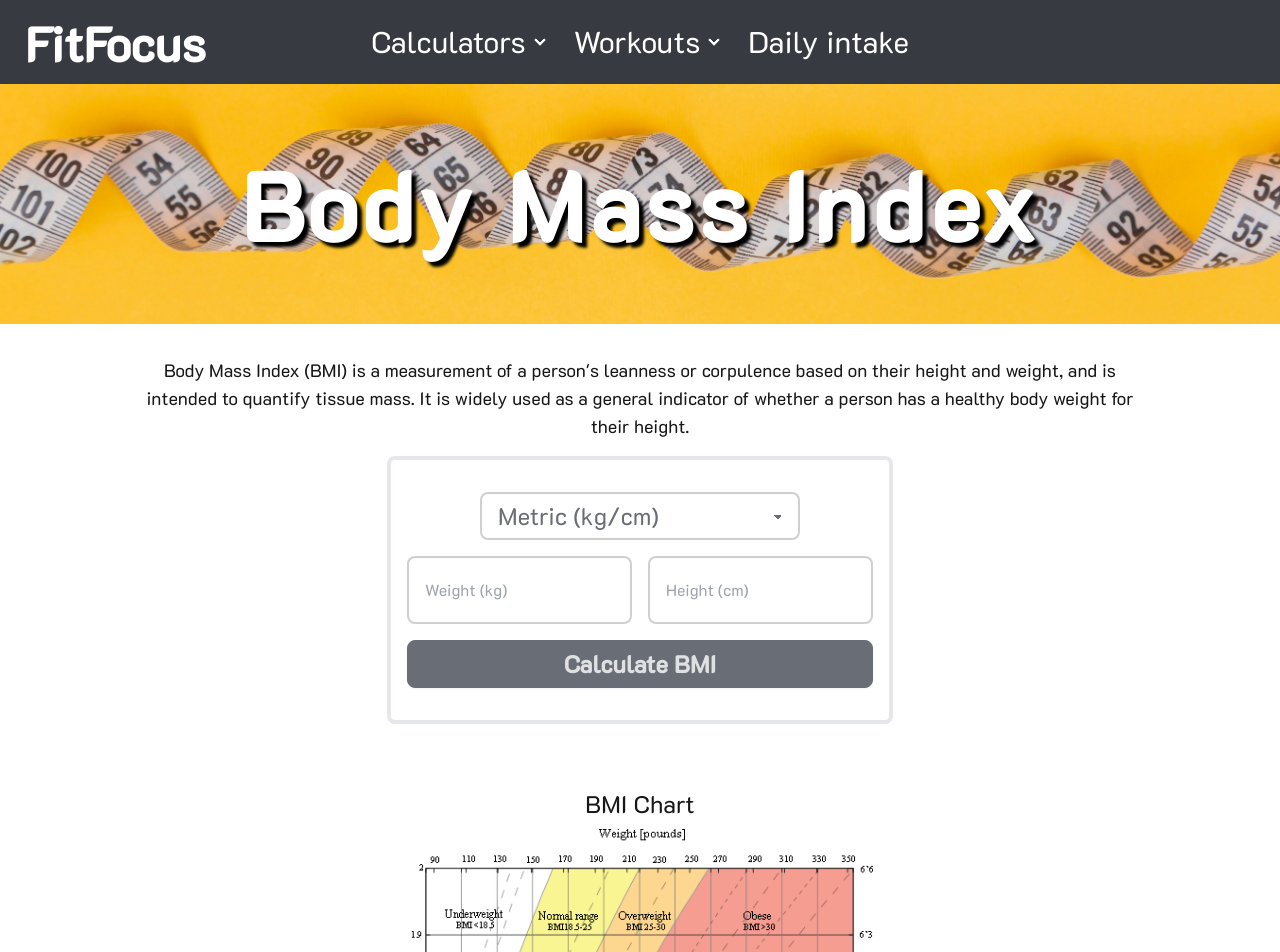
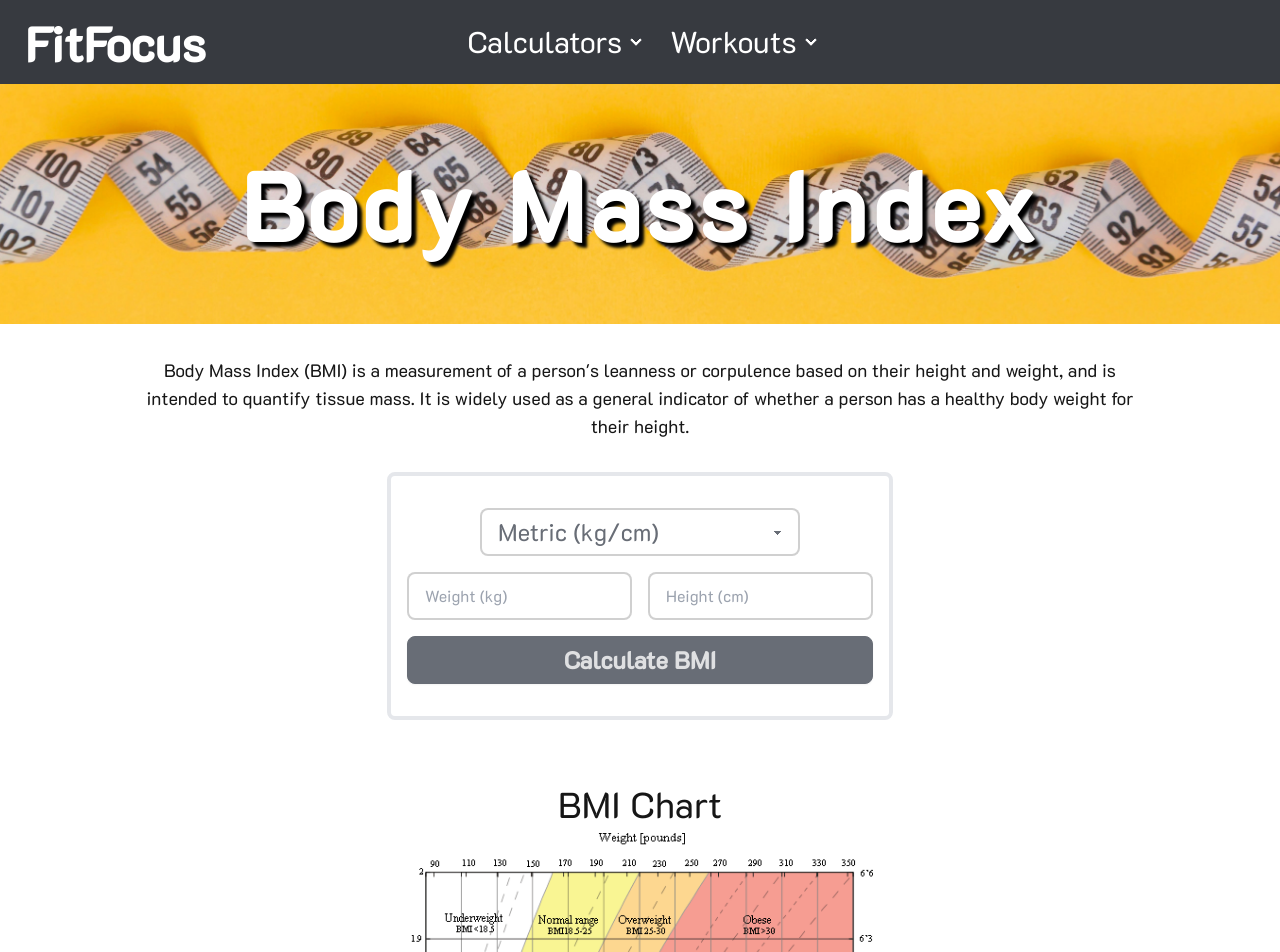
Before and after one commit to MauroT11/FitFocus, a Next.js app: page /calculators/bmi in a window 1280 px wide. Shown: the top 952 px of the page. Built offline with nearby package versions, Linux system fonts and the light colour scheme.

Commit message:
mobile UI hotfix

```diff
--- a/src/app/calculators/bmi/page.js
+++ b/src/app/calculators/bmi/page.js
@@ -16,14 +16,14 @@ export default function page() {
             <div className="min-h-[10rem] lg:min-h-[15rem] relative bg-cover bg-center min-w-full items-center flex flex-col  justify-center text-white " style={{ backgroundImage: "url('/images/yellowtape.jpg')" }}>
                 <h1 className="text-4xl lg:text-8xl font-bold tracking-wider text-shadow-header">Body Mass Index</h1>
             </div>
-            <div className="flex flex-col text-center gap-4 my-8 items-center">
+            <div className="flex flex-col text-center gap-8 my-8 items-center">
                 <p className="px-4 lg:px-0 lg:text-lg lg:max-w-[1000px]">Body Mass Index (BMI) is a measurement of a person&apos;s leanness or corpulence based on their height and weight, and is intended to quantify tissue mass. It is widely used as a general indicator of whether a person has a healthy body weight for their height.</p>
                 <div className="flex flex-col items-center gap-16">
                     <div className="border-4 rounded-lg py-8 px-4">
                         <BMICalculator />
                     </div>
                     <div className="flex flex-col px-8 gap-2">
-                        <p className="text-lg lg:text-2xl">BMI Chart</p>
+                        <p className="text-2xl lg:text-4xl">BMI Chart</p>
                         <Image src={chart} width={500} height={600} alt="Photo of Scale" className="rounded-2xl" />
                     </div>
                 </div>
--- a/src/app/workouts/arms/page.js
+++ b/src/app/workouts/arms/page.js
@@ -42,7 +42,7 @@ export default function Page() {
             </div>
             <div className="flex flex-col gap-4 lg:px-0 py-4 items-center text-center ">
                 <h2 className="text-2xl font-bold">Why train your arm muscles?</h2>
-                <p className="max-w-[70rem] lg:text-lg">Strong arms improve overall upper body strength, helping with everyday tasks like lifting and carrying. They stabilize joints, reducing the risk of injury. Plus, working out arms can boost your performance in other exercises like bench presses and pull-ups.</p>
+                <p className="max-w-[70rem] px-2 text-sm lg:text-lg">Strong arms improve overall upper body strength, helping with everyday tasks like lifting and carrying. They stabilize joints, reducing the risk of injury. Plus, working out arms can boost your performance in other exercises like bench presses and pull-ups.</p>
             </div>
             <div className="flex flex-col gap-8 items-center py-8">
                 <div className="flex flex-col">
--- a/src/app/workouts/back/page.js
+++ b/src/app/workouts/back/page.js
@@ -42,7 +42,7 @@ export default function Page() {
             </div>
             <div className="flex flex-col gap-4 lg:px-0 py-4 items-center text-center ">
                 <h2 className="text-2xl font-bold">Why train your back muscles?</h2>
-                <p className="max-w-[70rem] lg:text-lg">Training back muscles is essential for a balanced, strong physique. It improves posture, reducing the risk of back pain and injuries. A strong back supports overall movement and stability, enhancing performance in other exercises and daily activities.</p>
+                <p className="max-w-[70rem] px-2 text-sm lg:text-lg">Training back muscles is essential for a balanced, strong physique. It improves posture, reducing the risk of back pain and injuries. A strong back supports overall movement and stability, enhancing performance in other exercises and daily activities.</p>
             </div>
             <div className="flex flex-col gap-8 items-center py-8">
                 <div className="flex flex-col">
--- a/src/app/workouts/chest/page.js
+++ b/src/app/workouts/chest/page.js
@@ -42,7 +42,7 @@ export default function Page() {
             </div>
             <div className="flex flex-col gap-4 lg:px-0 py-4 items-center text-center ">
                 <h2 className="text-2xl font-bold">Why train your chest muscles?</h2>
-                <p className="max-w-[70rem] lg:text-lg">Training chest muscles is about more than just aesthetics. Strong chest muscles improve overall upper body strength, crucial for pushing movements and functional tasks. They stabilize the shoulder joint, reducing injury risk, and contribute to better posture.</p>
+                <p className="max-w-[70rem] px-2 text-sm lg:text-lg">Training chest muscles is about more than just aesthetics. Strong chest muscles improve overall upper body strength, crucial for pushing movements and functional tasks. They stabilize the shoulder joint, reducing injury risk, and contribute to better posture.</p>
             </div>
             <div className="flex flex-col gap-8 items-center py-8">
                 <div className="flex flex-col">
--- a/src/app/workouts/core/page.js
+++ b/src/app/workouts/core/page.js
@@ -42,7 +42,7 @@ export default function Page() {
             </div>
             <div className="flex flex-col gap-4 lg:px-0 py-4 items-center text-center ">
                 <h2 className="text-2xl font-bold">Why train your core muscles?</h2>
-                <p className="max-w-[70rem] lg:text-lg">Training your core muscles is like building a powerhouse at the center of your body. A strong core stabilizes and supports your spine, improving posture and balance. It makes everyday activities—like bending, twisting, or even sitting—easier and reduces the risk of back pain and injuries. Plus, core strength enhances your performance in other workouts, from lifting weights to running.</p>
+                <p className="max-w-[70rem] px-2 text-sm lg:text-lg">Training your core muscles is like building a powerhouse at the center of your body. A strong core stabilizes and supports your spine, improving posture and balance. It makes everyday activities—like bending, twisting, or even sitting—easier and reduces the risk of back pain and injuries. Plus, core strength enhances your performance in other workouts, from lifting weights to running.</p>
             </div>
             <div className="flex flex-col gap-8 items-center py-8">
                 <div className="flex flex-col">
--- a/src/app/workouts/legs/page.js
+++ b/src/app/workouts/legs/page.js
@@ -41,8 +41,8 @@ export default function Page() {
                 <h1 className="text-4xl lg:text-8xl font-bold tracking-wider text-shadow-header">Legs Workouts</h1>
             </div>
             <div className="flex flex-col gap-4 lg:px- py-4 items-center text-center ">
-                <h2 className="text-2xl font-bold">Why train your core muscles?</h2>
-                <p className="max-w-[70rem] lg:text-lg">Training your leg muscles is essential for overall strength and balance. Strong legs support your body in virtually every physical activity, from walking and running to lifting and jumping. They help improve your posture and reduce the risk of injuries, particularly in your lower back and knees. Plus, working out your legs boosts your metabolism, leading to more efficient calorie burning.</p>
+                <h2 className="text-2xl font-bold">Why train your leg muscles?</h2>
+                <p className="max-w-[70rem] px-2 lg:text-lg">Training your leg muscles is essential for overall strength and balance. Strong legs support your body in virtually every physical activity, from walking and running to lifting and jumping. They help improve your posture and reduce the risk of injuries, particularly in your lower back and knees.</p>
             </div>
             <div className="flex flex-col gap-8 items-center py-8">
                 <div className="flex flex-col">
--- a/src/app/workouts/shoulders/page.js
+++ b/src/app/workouts/shoulders/page.js
@@ -42,7 +42,7 @@ export default function Page() {
             </div>
             <div className="flex flex-col gap-4 lg:px-0 py-4 items-center text-center ">
                 <h2 className="text-2xl font-bold">Why train your shoulder muscles?</h2>
-                <p className="max-w-[70rem] lg:text-lg">Training your shoulder muscles is crucial for overall upper body strength and stability. Strong shoulders enhance your ability to perform a wide range of movements and support activities like lifting, pushing, and pulling. They also help maintain good posture and reduce the risk of injuries, especially in the rotator cuff.</p>
+                <p className="max-w-[70rem] px-2 text-sm lg:text-lg">Training your shoulder muscles is crucial for overall upper body strength and stability. Strong shoulders enhance your ability to perform a wide range of movements and support activities like lifting, pushing, and pulling. They also help maintain good posture and reduce the risk of injuries, especially in the rotator cuff.</p>
             </div>
             <div className="flex flex-col gap-8 items-center py-8">
                 <div className="flex flex-col">
--- a/src/components/Header.js
+++ b/src/components/Header.js
@@ -22,7 +22,7 @@ export default function Header() {
                     </div>
                     <ul
                         tabIndex={0}
-                        className="menu menu-sm dropdown-content bg-base-100 text-3xl rounded-box z-[1] mt-3 w-52 p-2 shadow">
+                        className="menu menu-sm dropdown-content bg-base-100 text-3xl rounded-box z-[1] mt-3 w-52 p-2 shadow-lg shadow-primary">
                         <li>
                         <a className="font-bold tracking-widest">Calculators</a>
                         <ul className="p-2">
@@ -71,7 +71,6 @@ export default function Header() {
                     </ul>
                     </details>
                 </li>
-                <li><a>Daily intake</a></li>
                 </ul>
             </div>
             <div className="navbar-end ">
--- a/src/components/calculations/BMI.js
+++ b/src/components/calculations/BMI.js
@@ -37,7 +37,7 @@ const BMICalculator = () => {
           </label>
         </div>
       <div className="flex flex-col items-center lg:flex-row gap-4">
-        <label className="input max-w-[225px] input-bordered py-8 text-secondary flex border-2 items-center gap-2">
+        <label className="input max-w-[225px] input-bordered py-4 text-secondary flex border-2 items-center gap-2">
             <input
                 type="number"
                 placeholder={unit === 'metric' ? 'Weight (kg)' : 'Weight (lbs)'}
@@ -46,7 +46,7 @@ const BMICalculator = () => {
                 onChange={(e) => setWeight(e.target.value)}
             />
         </label>
-        <label className="input max-w-[225px] input-bordered py-8 text-secondary flex border-2 items-center gap-2">
+        <label className="input max-w-[225px] input-bordered py-4 text-secondary flex border-2 items-center gap-2">
             <input
                 type="number"
                 placeholder={unit === 'metric' ? 'Height (cm)' : 'Height (inches)'}
--- a/src/components/calculations/DailyCal.js
+++ b/src/components/calculations/DailyCal.js
@@ -53,7 +53,7 @@ const CalorieCalculator = () => {
           <option value="female">Female</option>
         </select>
       </label>
-        <label className="input max-w-[100px] lg:max-w-[300px] input-bordered py-4 text-secondary flex border-2 items-center gap-2">
+        <label className="input max-w-[200px] lg:max-w-[300px] input-bordered py-4 text-secondary flex border-2 items-center gap-2">
             <input
                 type="number"
                 placeholder="Age"
@@ -84,6 +84,7 @@ const CalorieCalculator = () => {
       </label>
       </div>
       <label>
+        <label className="text-lg text-secondary">Activity Level:</label>
         <select className="select min-w-[235px] lg:max-w-[300px] text-lg select-bordered text-secondary border-2 w-full" value={activityLevel} onChange={(e) => setActivityLevel(e.target.value)}>
           <option value="sedentary">Sedentary</option>
           <option value="lightly_active">Lightly Active</option>
--- a/src/components/calculations/Protein.js
+++ b/src/components/calculations/Protein.js
@@ -35,7 +35,7 @@ const ProteinCalculator = () => {
   };
 
   return (
-    <div className="flex flex-col gap-4 items-center border-4 rounded-xl px-8 py-4">
+    <div className="flex flex-col gap-4 items-center border-4 rounded-xl px-4 py-4">
       <label className="text-2xl">
         <select
           className="select select-bordered border-2 text-secondary text-lg lg:text-2xl w-full max-w-xs"
@@ -57,7 +57,7 @@ const ProteinCalculator = () => {
             <option value="female">Female</option>
           </select>
         </label>
-      <label className="input max-w-[100px] lg:max-w-[300px] input-bordered py-4 text-secondary flex border-2 items-center gap-2">
+      <label className="input max-w-[200px] lg:max-w-[300px] input-bordered py-4 text-secondary flex border-2 items-center gap-2">
       <input
         type="number"
         placeholder="Age"
@@ -85,12 +85,12 @@ const ProteinCalculator = () => {
       </label>
       </div>
       <label>
+      <label className="text-lg text-secondary">Activity Level:</label>
       <select
         className="select text-lg select-bordered text-secondary border-2 w-full max-w-xs"
         value={activityLevel}
         onChange={(e) => setActivityLevel(e.target.value)}
       >
-        <option>Choose Activity level</option>
         <option value="sedentary">Sedentary</option>
         <option value="lightly_active">Lightly Active</option>
         <option value="moderately_active">Moderately Active</option>
```
Lines whose indentation alone changed are shown as unchanged.
